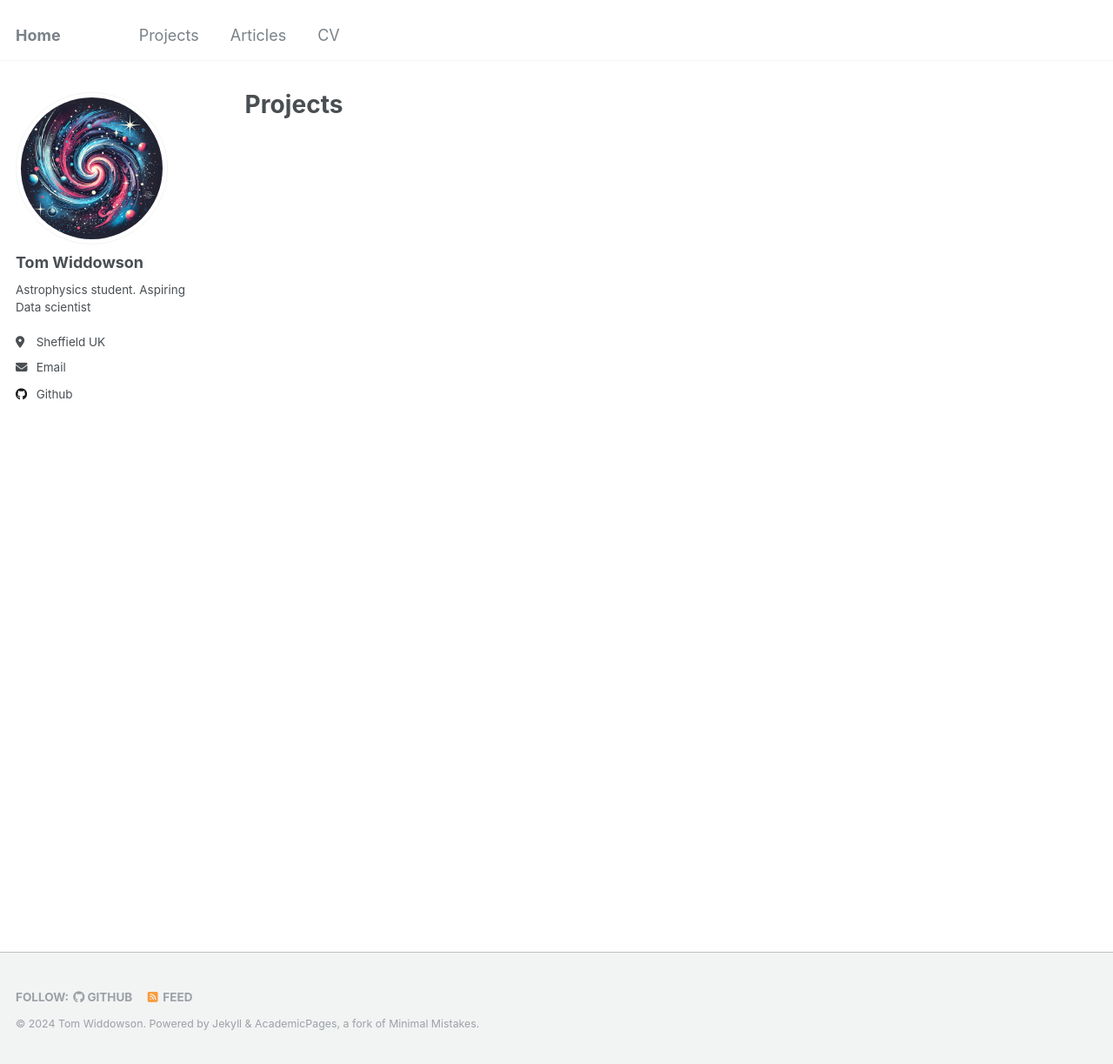
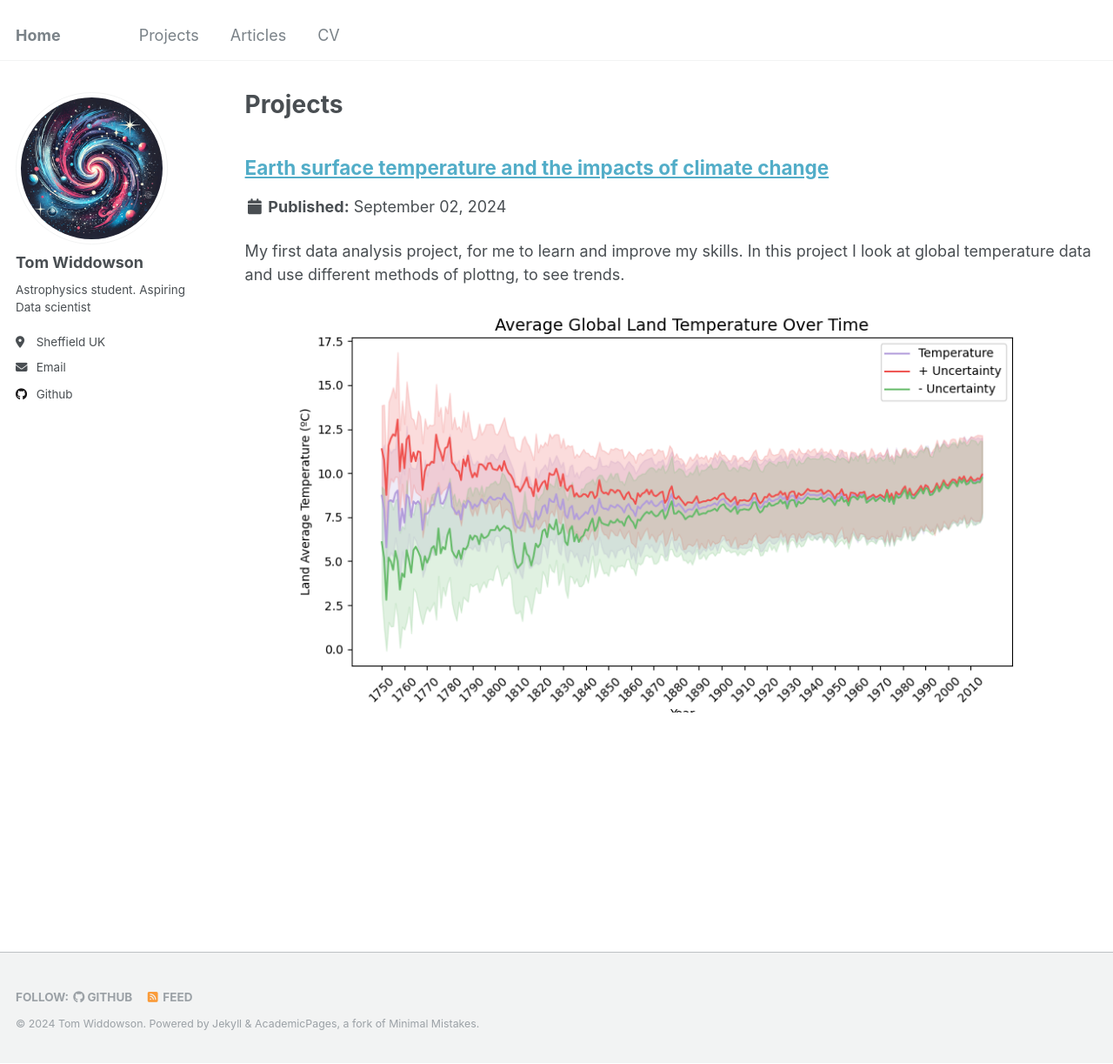
Before and after one commit to tomhwidd/tomhwidd.github.io, a Jekyll site: the page built from _pages/portfolio.html, in a window 1280 px wide and 1223 px high. Shown: the whole window at 87% size. Built offline with Jekyll 4.4.1, drawn with Linux system fonts in a browser that asks for light colours.

Commit message:
updated weather project

```diff
--- a/_portfolio/portfolio-1.md
+++ b/_portfolio/portfolio-1.md
@@ -1,3 +1,9 @@
+---
+title: "Earth surface temperature and the impacts of climate change "
+excerpt: "My first data analysis project, for me to learn and improve my skills. In this project I look at global temperature data and use different methods of plottng, to see trends.  <br/><img src='/images/projects/global_temps/global_land_average.png'>"
+collection: portfolio
+---
+
 # Global temperature data
 
 This project will be a work in progress, continually updated as I learn new python data analysis skills. The aim is to break down global temperature data by different measures, to see trends, outliers and get a general sense of the impacts of climate change.
@@ -84,7 +90,7 @@ plt.show()
 
 
 
-![png](output_5_0.png)
+![png](/images/projects/global_temps/global_land_average.png)
 
 
 
@@ -121,4 +127,4 @@ plt.show()
 
 
 
-![png](output_7_0.png)
+![png](/images/projects/global_temps/global_ocean_average.png)
```
Also changed, not shown: images/projects/global_temps/global_ocean_average.png (added).
